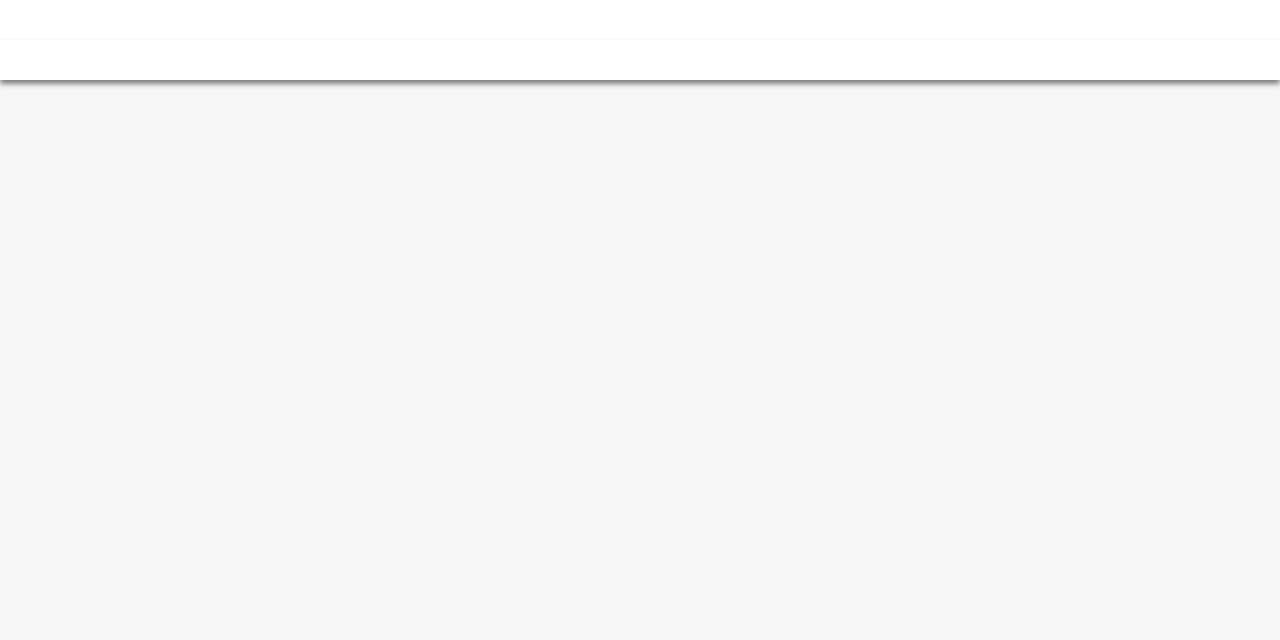
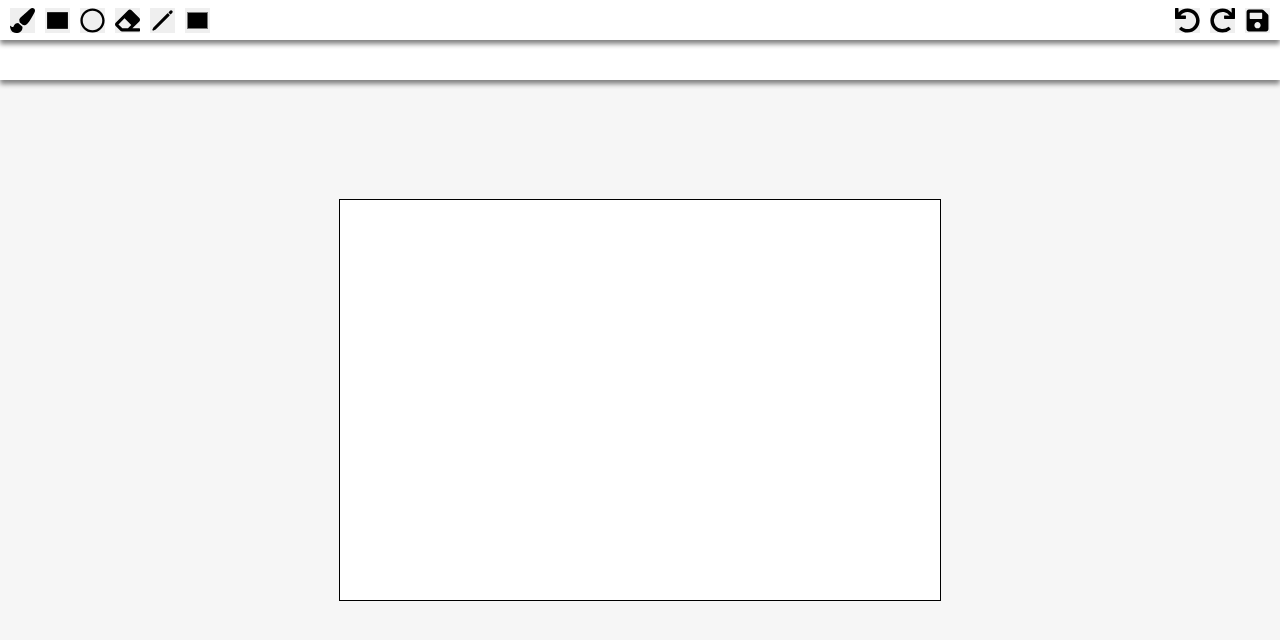
Before and after one commit to Akozyrev222/presentation-app, a React (Vite) app in the folder client/: page / in a window 1280 px wide. Shown: the top 640 px of the page. Built offline with nearby package versions, Linux system fonts and the light colour scheme.

Commit message:
add new buttons

```diff
--- a/client/src/components/Canvas.jsx
+++ b/client/src/components/Canvas.jsx
@@ -1,9 +1,10 @@
 import React from 'react';
+import '../styles/canvas.scss'
 
 const Canvas = () => {
     return (
         <div className='canvas'>
-            <canvas></canvas>
+            <canvas width={600} height={400}></canvas>
         </div>
     );
 };
--- a/client/src/components/SettingBar.jsx
+++ b/client/src/components/SettingBar.jsx
@@ -3,7 +3,7 @@ import '../styles/toolbar.scss'
 
 const SettingBar = () => {
     return (
-        <div className='toolbar' style={{top: 40}}>
+        <div className='setting-bar'>
 
         </div>
     );
--- a/client/src/components/Toolbar.jsx
+++ b/client/src/components/Toolbar.jsx
@@ -1,10 +1,41 @@
 import React from 'react';
 import '../styles/toolbar.scss'
+import {FaEraser, FaPaintBrush, FaRedo, FaRegCircle, FaSave, FaUndo} from "react-icons/fa";
+import {MdOutlineRectangle, MdRectangle} from "react-icons/md";
+import {IoPencilOutline} from "react-icons/io5";
 
 const Toolbar = () => {
     return (
         <div className='toolbar'>
-
+            <button className='toolbar__btn'>
+                <FaPaintBrush size={25}/>
+            </button>
+            <button className='toolbar__btn'>
+                <MdRectangle size={25}/>
+            </button>
+            <button className='toolbar__btn'>
+                <FaRegCircle size={25}/>
+            </button>
+            <button className='toolbar__btn'>
+                <FaEraser size={25}/>
+            </button>
+            <button className='toolbar__btn '>
+                <IoPencilOutline
+                    size={25}/>
+            </button>
+            <input className='toolbar__btn ' type='color'/>
+            <button className='toolbar__btn left'>
+                <FaUndo
+                    size={25}/>
+            </button>
+            <button className='toolbar__btn '>
+                <FaRedo
+                    size={25}/>
+            </button>
+            <button className='toolbar__btn right'>
+                <FaSave
+                    size={25}/>
+            </button>
         </div>
     );
 };
--- a/client/src/styles/canvas.scss
+++ b/client/src/styles/canvas.scss
@@ -1 +1,14 @@
 @import "./variables";
+
+
+.canvas {
+  height: 100vh;
+  display: flex;
+  align-items: center;
+  justify-content: center;
+}
+
+canvas {
+  border: 1px solid black;
+  background-color: #FFFFFF;
+}
--- a/client/src/styles/toolbar.scss
+++ b/client/src/styles/toolbar.scss
@@ -8,6 +8,21 @@
   position: absolute;
   width: 100vw;
   box-shadow: 0 4px 5px gray;
+  z-index: 999;
+  &__btn{
+    height: 25px;
+    width: 25px;
+    border: none;
+    outline: none;
+    cursor: pointer;
+    margin-left: 10px;
+  }
+  .left{
+    margin-left: auto;
+  }
+  .right{
+    margin-right: 10px;
+  }
 }
 .setting-bar{
   height: $toolbar-height;
@@ -17,4 +32,5 @@
   position: absolute;
   width: 100vw;
   box-shadow: 0 4px 5px gray;
+  top: $toolbar-height
 }
```
